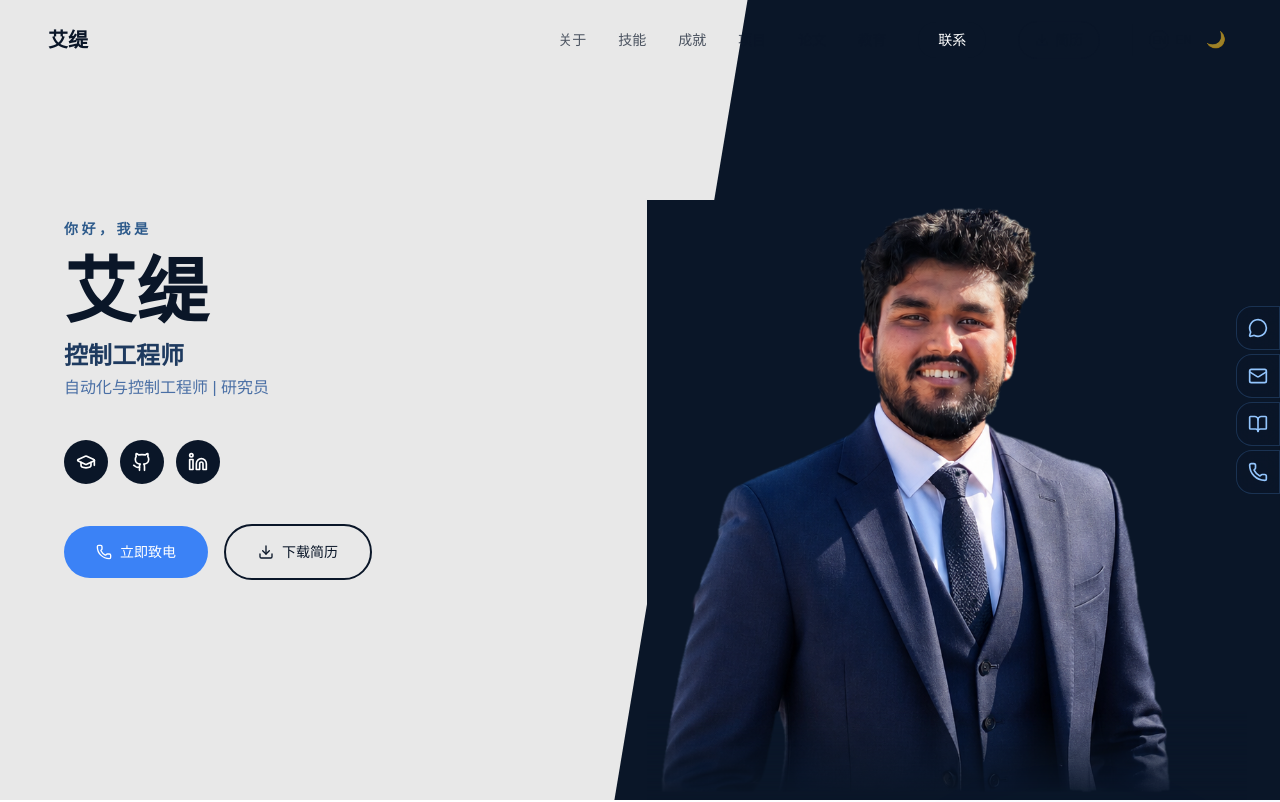
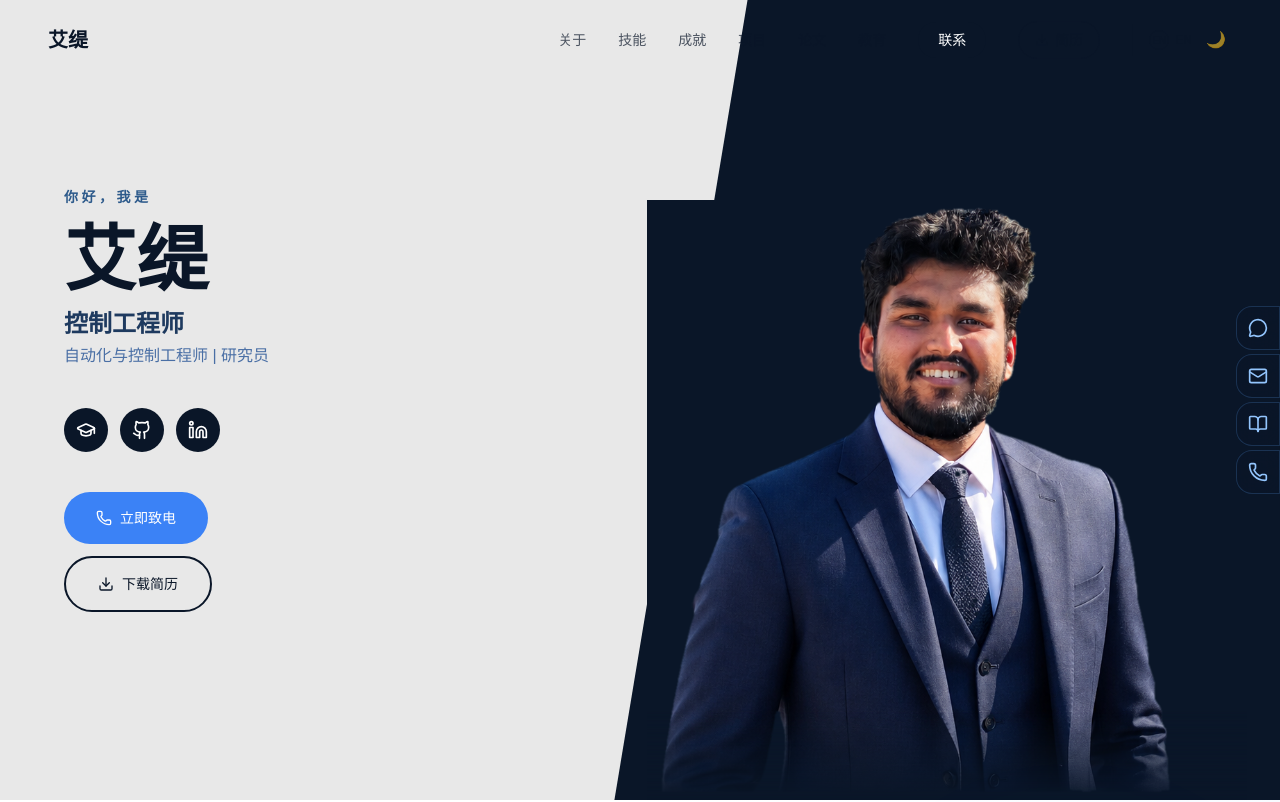
Before and after one commit to AithJaman/atib-portfolio, a React (Vite) app: page /#/ in a window 1280 px wide. Shown: the top 802 px of the page. Built offline with nearby package versions, Linux system fonts and the light colour scheme; a web font is replaced by a local one.

Commit message:
Update Hero.tsx

```diff
--- a/src/sections/Hero.tsx
+++ b/src/sections/Hero.tsx
@@ -75,7 +75,7 @@ export function Hero() {
               className="w-11 h-11 rounded-full bg-[#0a1628] flex items-center justify-center hover:bg-blue-600 transition-all">
               <GraduationCap className="w-5 h-5 text-white" />
             </a>
-            <a href="https://github.com/atibzaman" target="_blank" rel="noopener noreferrer"
+            <a href="https://github.com/AithJaman" target="_blank" rel="noopener noreferrer"
               className="w-11 h-11 rounded-full bg-[#0a1628] flex items-center justify-center hover:bg-blue-600 transition-all">
               <Github className="w-5 h-5 text-white" />
             </a>
@@ -85,8 +85,8 @@ export function Hero() {
             </a>
           </div>
 
-          {/* CTA Buttons */}
-          <div className="flex flex-wrap items-center gap-4">
+                    {/* CTA Buttons */}
+          <div className="flex flex-col items-start gap-3 w-full max-w-xs">
             <a href="tel:+8613264910246"
               className="inline-flex items-center gap-2 px-8 py-4 bg-blue-500 hover:bg-blue-600 rounded-full text-sm text-white font-medium transition-all">
               <Phone className="w-4 h-4" />
```
